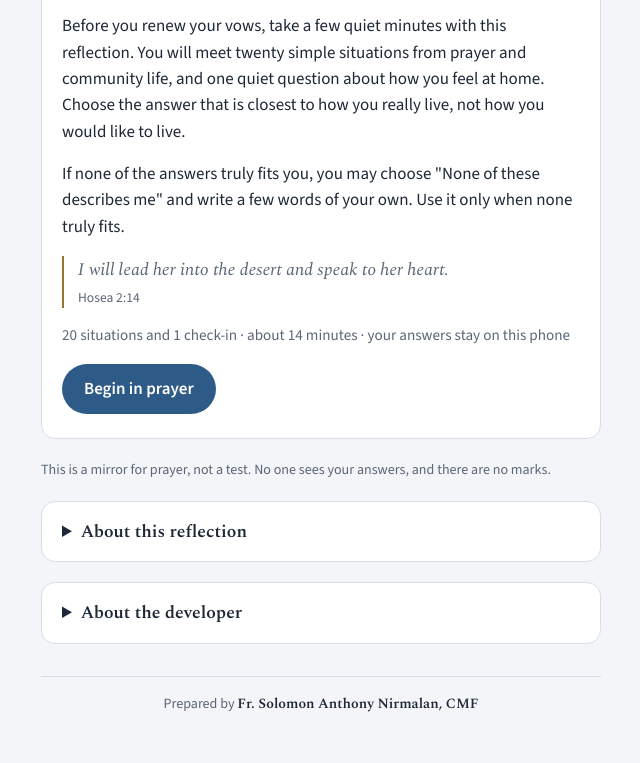
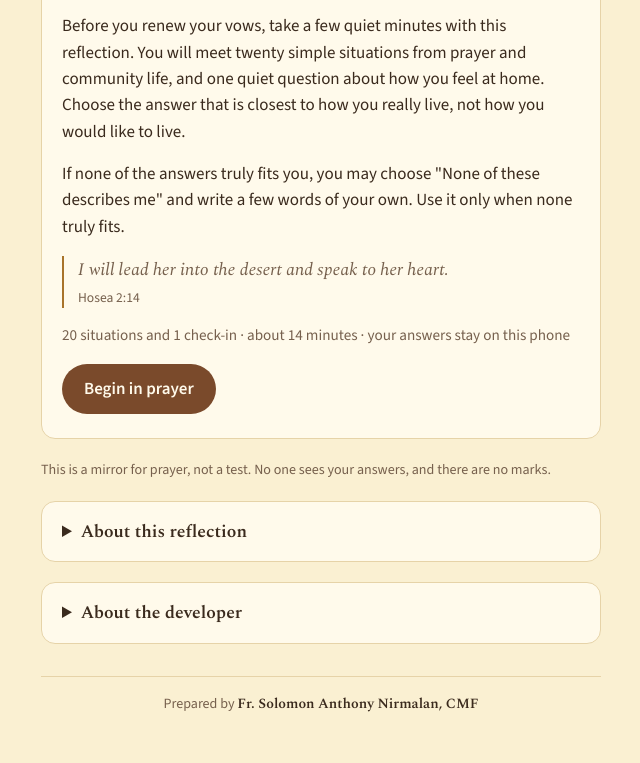
Before and after one commit to Nirmallead07/living-my-vows, a plain HTML site: page index.html in a window 1280 px wide. Shown: the part 167-930 px from the top of the page, without its empty margins (319-959 px from the left). Drawn offline with nearby package versions, Linux system fonts and the light colour scheme.

Commit message:
Change colours to butter and brown
Co-Authored-By: Claude Opus 5.5 <noreply@anthropic.com>
Claude-Session: https://claude.ai/code/session_01WQJDqPWjPnMnMs8rBNHZve

```diff
--- a/index.html
+++ b/index.html
@@ -11,8 +11,8 @@
 <style>
 /* Layout: one calm card per screen, centred column, progress thread across the top */
 :root{
-  --bg:#F3F5F8; --surface:#FFFFFF; --ink:#1E2836; --muted:#5B6676;
-  --line:#D9DEE6; --accent:#2E5A87; --accent-soft:#E3EBF4; --gold:#9A7432;
+  --bg:#FAF0D2; --surface:#FFFAEB; --ink:#3A2A1D; --muted:#76604D;
+  --line:#E6D3A8; --accent:#7A4A2B; --accent-soft:#F2E0BC; --gold:#A8732A;
   --display:"Spectral", Georgia, "Times New Roman", serif;
   --body:"Source Sans 3", "Segoe UI", system-ui, sans-serif;
   color-scheme:light;
```
